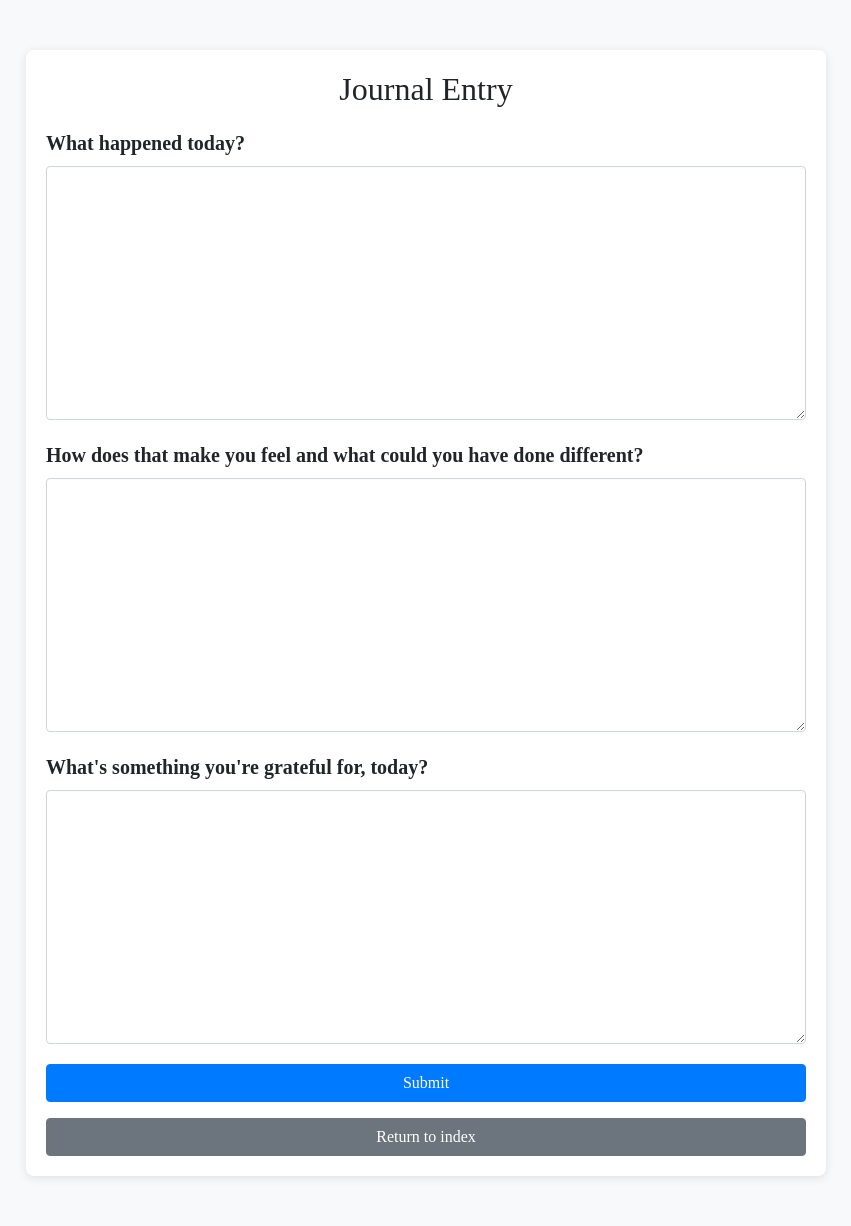
After one commit to ChrisFischer-MTA/Journaling-Application, a Django app: page /journals/create.html in a window 1280 px wide. The commit adds this page. Shown: the whole page, without its empty margins (214-1065 px from the left). Run offline with Django 3.2, Linux system fonts and the light colour scheme; some libraries are stand-ins or nearby versions.

Commit message:
added a create journal button, a form for creating journals, and the template to support it

```diff
--- /dev/null
+++ b/journal_project/journalmain/forms.py
@@ -0,0 +1,7 @@
+from django.forms import ModelForm
+from .models import JournalEntry
+
+class JournalForm(ModelForm):
+    class Meta:
+        model = JournalEntry
+        fields = ['content', 'reflections', 'gratitude']
--- /dev/null
+++ b/journal_project/journalmain/templates/journal_submit.html
@@ -0,0 +1,71 @@
+<!DOCTYPE html>
+<html lang="en">
+<head>
+    <meta charset="UTF-8">
+    <meta name="viewport" content="width=device-width, initial-scale=1.0">
+    <title>Create Journal Entry</title>
+    <link rel="stylesheet" href="https://stackpath.bootstrapcdn.com/bootstrap/4.5.2/css/bootstrap.min.css">
+    <style>
+        body {
+            background-color: #f8f9fa;
+            font-family: 'Times New Roman', Times, serif; /* Set font to Times New Roman */
+        }
+        .journal-container {
+            max-width: 800px; /* Increased max-width for better layout */
+            margin: 50px auto;
+            padding: 20px;
+            background-color: #ffffff;
+            border-radius: 8px;
+            box-shadow: 0 2px 10px rgba(0, 0, 0, 0.1);
+        }
+        h2 {
+            text-align: center;
+            margin-bottom: 20px;
+        }
+        .form-group {
+            margin-bottom: 20px;
+        }
+        .form-control {
+            width: 100%; /* Full width */
+            min-width: 66%; /* At least 2/3 of the container */
+            height: auto; /* Allow height to adjust */
+        }
+        .submit-btn {
+            width: 100%;
+        }
+        label {
+            font-size: 1.25rem; /* Larger font size for labels */
+            font-weight: bold; /* Bold labels */
+        }
+    </style>
+</head>
+<body>
+
+<div class="journal-container">
+    <h2>Journal Entry</h2>
+    <form method="POST" action="{% url 'journal_create' %}">
+        {% csrf_token %}
+        <div class="form-group">
+            <label for="content">What happened today?</label>
+            <textarea class="form-control" id="content" name="content" rows="10" required></textarea>
+        </div>
+        <div class="form-group">
+            <label for="mood">How does that make you feel and what could you have done different?</label>
+            <textarea class="form-control" id="mood" name="mood" rows="10"></textarea>
+        </div>
+        <div class="form-group">
+            <label for="gratitude">What's something you're grateful for, today?</label>
+            <textarea class="form-control" id="gratitude" name="gratitude" rows="10"></textarea>
+        </div>
+        <button type="submit" class="btn btn-primary submit-btn">Submit</button>
+        <p></p>
+        <a href="{% url 'journals' %}" class="btn btn-secondary submit-btn">Return to index</a>
+
+    </form>
+</div>
+
+<script src="https://code.jquery.com/jquery-3.5.1.slim.min.js"></script>
+<script src="https://cdn.jsdelivr.net/npm/@popperjs/core@2.9.2/dist/umd/popper.min.js"></script>
+<script src="https://stackpath.bootstrapcdn.com/bootstrap/4.5.2/js/bootstrap.min.js"></script>
+</body>
+</html>
--- a/journal_project/journalmain/templates/journalindex.html
+++ b/journal_project/journalmain/templates/journalindex.html
@@ -3,12 +3,15 @@
 <head>
     <meta charset="UTF-8">
     <meta name="viewport" content="width=device-width, initial-scale=1.0">
+
     <title>Journal Entries</title>
     <link rel="stylesheet" href="https://stackpath.bootstrapcdn.com/bootstrap/4.5.2/css/bootstrap.min.css">
 </head>
 <body>
     <div class="container mt-5">
         <h1 class="mb-4">Journal Entries</h1>
+    <a href="{% url 'journal_create' %}" class="btn btn-primary">Create New Journal!</a>
+
         <table class="table table-striped">
             <thead>
                 <tr>
--- a/journal_project/journalmain/urls.py
+++ b/journal_project/journalmain/urls.py
@@ -4,4 +4,5 @@ from . import views
 urlpatterns = [
     path('journals/', views.journals, name='journals'),
     path('details/<int:id>/', views.journal_detail, name='journal_detail'),
+    path('journals/create.html', views.journal_create, name='journal_create'),
 ]
--- a/journal_project/journalmain/views.py
+++ b/journal_project/journalmain/views.py
@@ -1,7 +1,8 @@
 from django.shortcuts import render, get_object_or_404
-from django.http import HttpResponse
+from django.http import HttpResponse, HttpResponseRedirect
 from .models import JournalEntry
 import json
+from .forms import JournalForm
 # Create your views here.
 
 
@@ -61,3 +62,25 @@ def journal_detail(request, id):
     entry = get_object_or_404(JournalEntry, id=id)
     mood = mood_list_creation(entry)
     return render(request, 'journal_detail.html', {'entry': entry, 'moods' : mood})
+
+def journal_create(request):
+    if request.method == "POST":
+        # create a form instance and populate it with data from the request:
+        form = JournalForm(request.POST)
+        # check whether it's valid:
+        if form.is_valid():
+            # process the data in form.cleaned_data as required
+            print(form.cleaned_data)
+            new = JournalEntry()
+            new.content = form.cleaned_data['content']
+            if len(form.cleaned_data['reflections']) > 5:
+                new.reflections = form.cleaned_data['reflections']
+            if len(form.cleaned_data['gratitude']) > 5:
+                new.gratitude = form.cleaned_data['gratitude']
+            new.user =  request.user # This WILL error when not logged in, but, that's fine
+            new.save()
+            # redirect to a new URL:
+            return HttpResponseRedirect("/journals/")
+    else:
+        form = JournalForm()
+    return render(request, 'journal_submit.html', {'form':form})
```
Also changed, not shown: main.md (+3 -0 lines).
